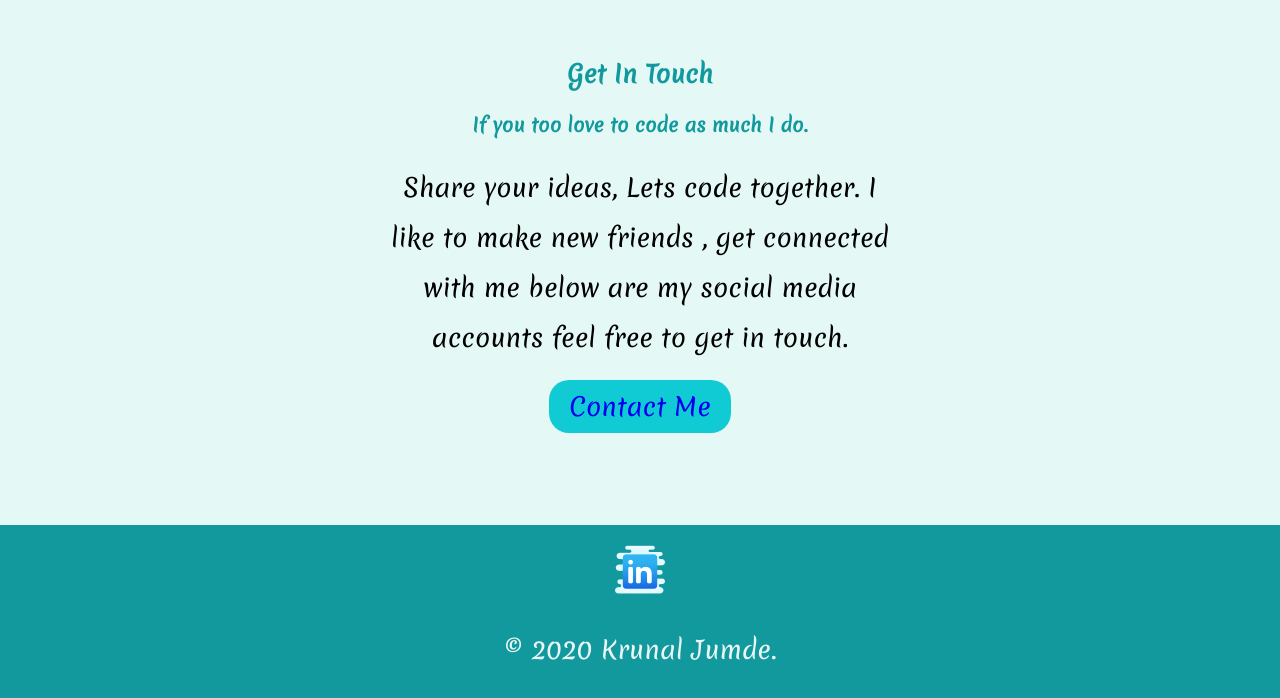
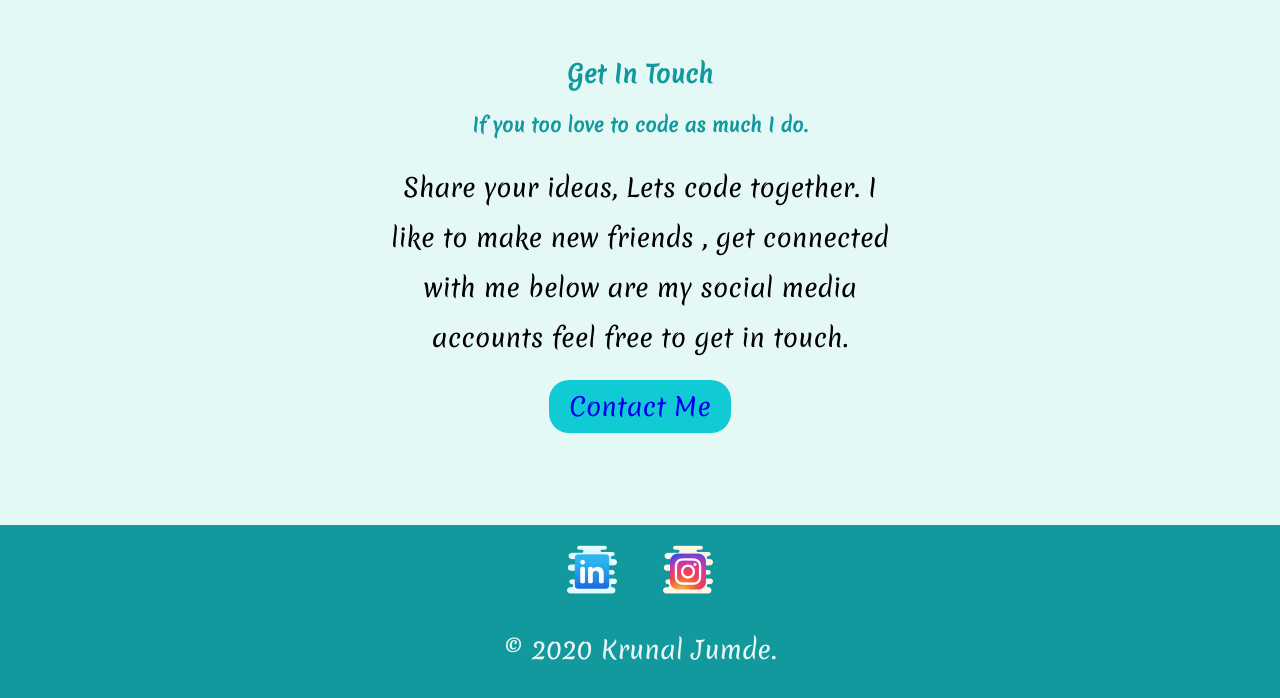
Before and after one commit to Krunaljumde24/myWebsite, a plain HTML site: page index.html in a window 1280 px wide. Shown: the part 2247-2945 px from the top of the page. Drawn offline with Linux system fonts and the light colour scheme.

Commit message:
Update index.html

```diff
--- a/index.html
+++ b/index.html
@@ -49,7 +49,7 @@
 
     <div class="bottom-container">
       <a class="footer-link" href="https://www.linkedin.com/in/krunal-jumde-28206b15a/"><img src="pics\linkedin.png" alt="linkedin-icon"></a>
-
+      <a class="footer-link" href="https://www.instagram.com/krunaljumde24/"><img src="pics\insta.png" alt="insta-icon"></a>
       <p class="copyright">© 2020 Krunal Jumde.</p>
     </div>
 
```
